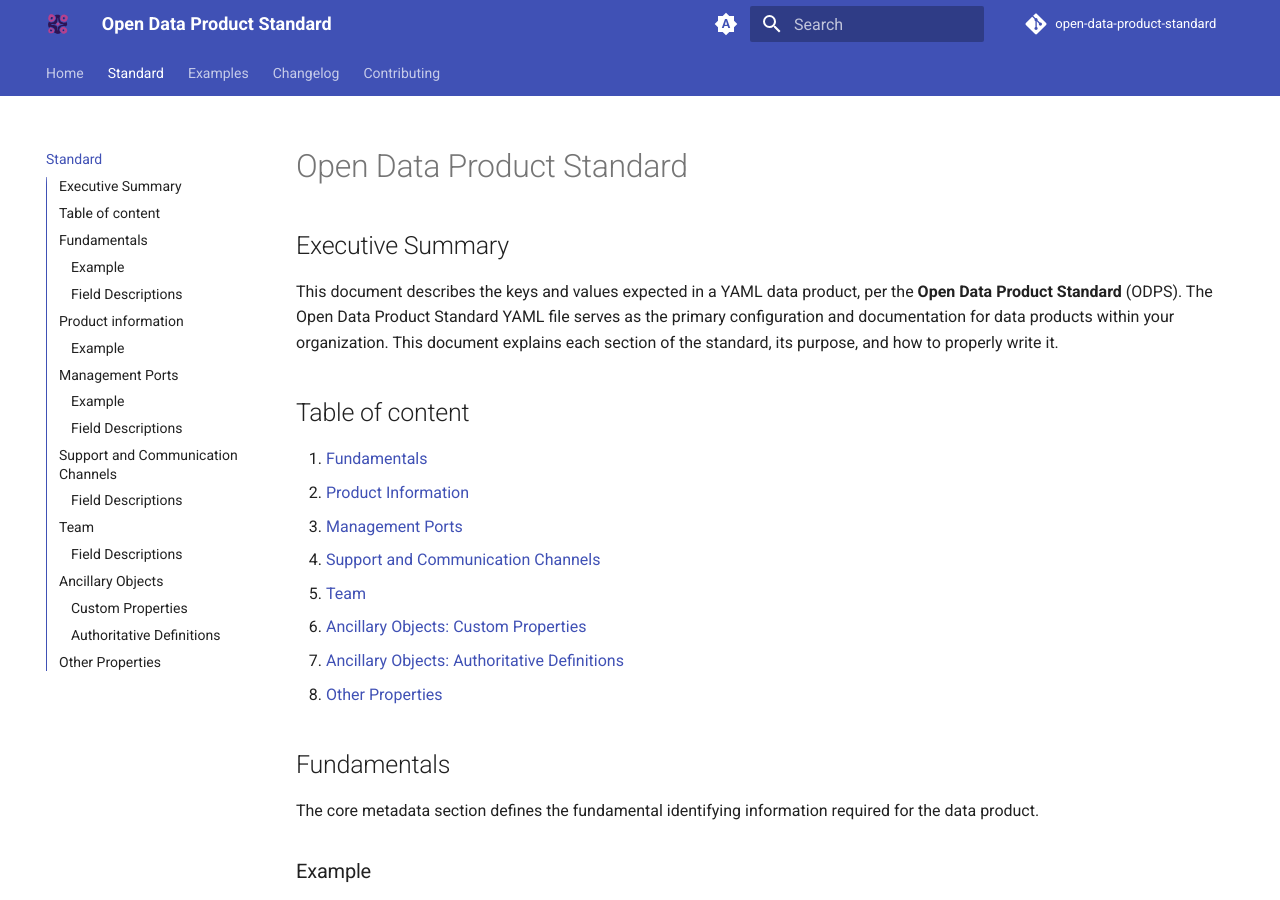
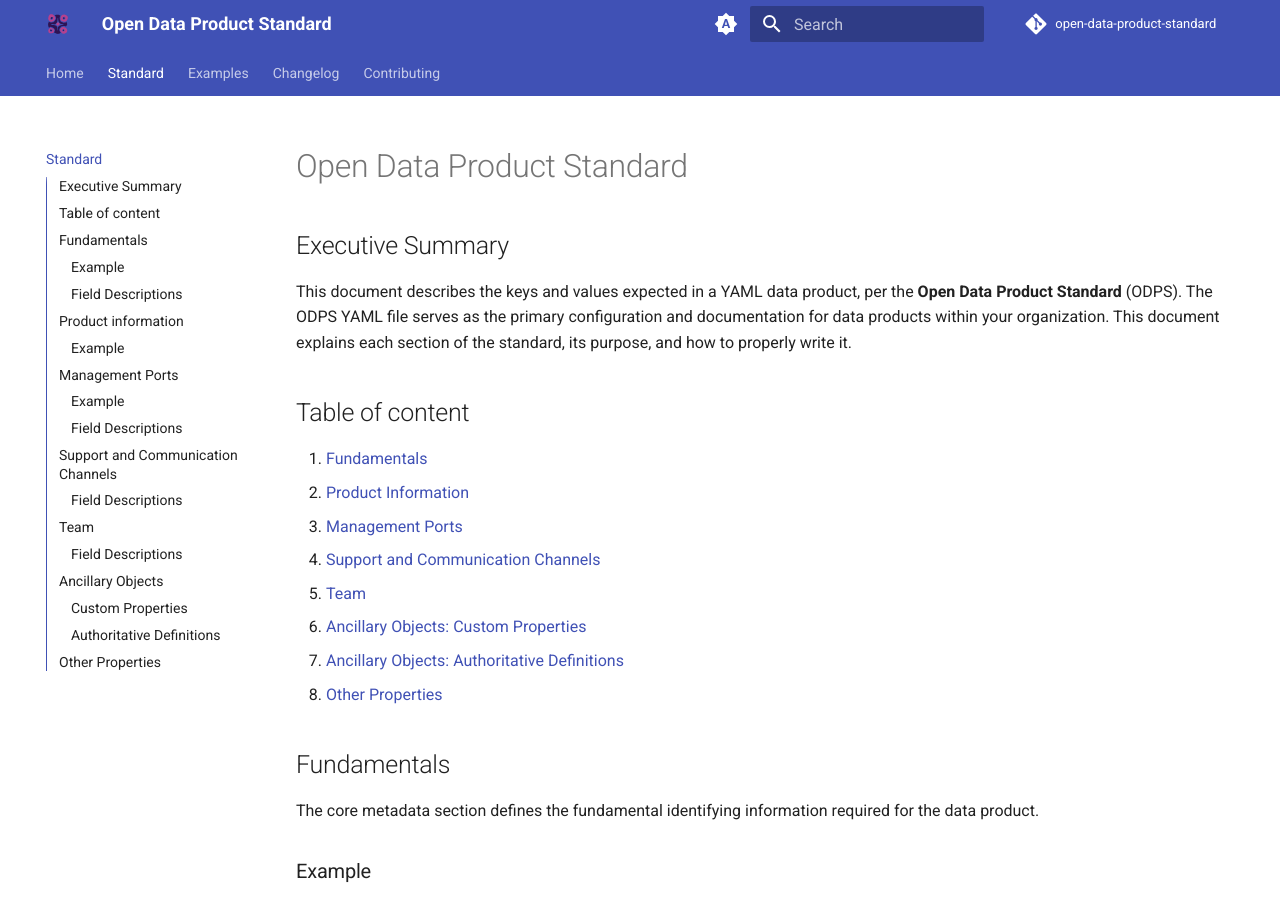
Before and after one commit to bitol-io/open-data-product-standard, an MkDocs documentation site: the page built from docs/README.md, in a window 1280 px wide and 900 px high. Built offline with MkDocs 1.6.1 and Material for MkDocs 9.7.7, drawn with Linux system fonts in a browser that asks for light colours; comment, search, counter and statistics services are not loaded; the version menu is left out; some of the changed text lies outside the part shown.

Commit message:
Added clarification

```diff
--- a/docs/README.md
+++ b/docs/README.md
@@ -7,7 +7,7 @@ image: "https://raw.githubusercontent.com/bitol-io/artwork/main/horizontal/color
 # Open Data Product Standard
 
 ## Executive Summary
-This document describes the keys and values expected in a YAML data product, per the **Open Data Product Standard** (ODPS). The Open Data Product Standard YAML file serves as the primary configuration and documentation for data products within your organization. This document explains each section of the standard, its purpose, and how to properly write it.
+This document describes the keys and values expected in a YAML data product, per the **Open Data Product Standard** (ODPS). The ODPS YAML file serves as the primary configuration and documentation for data products within your organization. This document explains each section of the standard, its purpose, and how to properly write it.
 
 ## Table of content
 
@@ -132,12 +132,12 @@ outputPorts: # Promises [Required]
 | inputPorts.tags                      |     | Tags                      | No       | Tags.                                                                                                                                                                                      |
 | outputPorts                          |     | Output Ports              | Yes      | List of objects describing an output port. You need at least one, as a data product without output is useless.                                                                             |
 | outputPorts.**name**                 | Yes | Name                      | Yes      |                                                                                                                                                                                            |
-| outputPorts.version                  |     | Version                   | No       | Version of the data contract associated to this output port, becomes the version of the output port. |
+| outputPorts.version                  |     | Version                   | No       | Version of the data contract associated to this output port, becomes the version of the output port.                                                                                       |
 | outputPorts.contractId               |     | Contract Id               | No       |                                                                                                                                                                                            |
 | outputPorts.type                     |     | Type                      | No       | There can be different types of output ports, each automated and handled differently. Here you can indicate the type.                                                                      |
 | outputPorts.sbom                     |     | SBOM                      | No       | Software Bill of Material.                                                                                                                                                                 |
 | outputPorts.sbom.type                |     | Type of SBOM              | No       | `external` is the default and only supported value.                                                                                                                                        |
-| outputPorts.sbom.url | | URL | No | URL to download the Software Bill of Materials.                                                                                                                                                                 |
+| outputPorts.sbom.url                 |     | URL                       | No       | URL to download the Software Bill of Materials.                                                                                                                                            |
 | outputPorts.description              |     | Description               | No       | Human-readable short description of the output port.                                                                                                                                       |
 | outputPorts.customProperties         |     | Custom properties         | No       | Custom properties.                                                                                                                                                                         |
 | outputPorts.authoritativeDefinitions |     | Authoritative Definitions | No       | Authoritative definitions.                                                                                                                                                                 |
```
Also changed, not shown: other parts of docs/README.md (+1 -1 lines).
